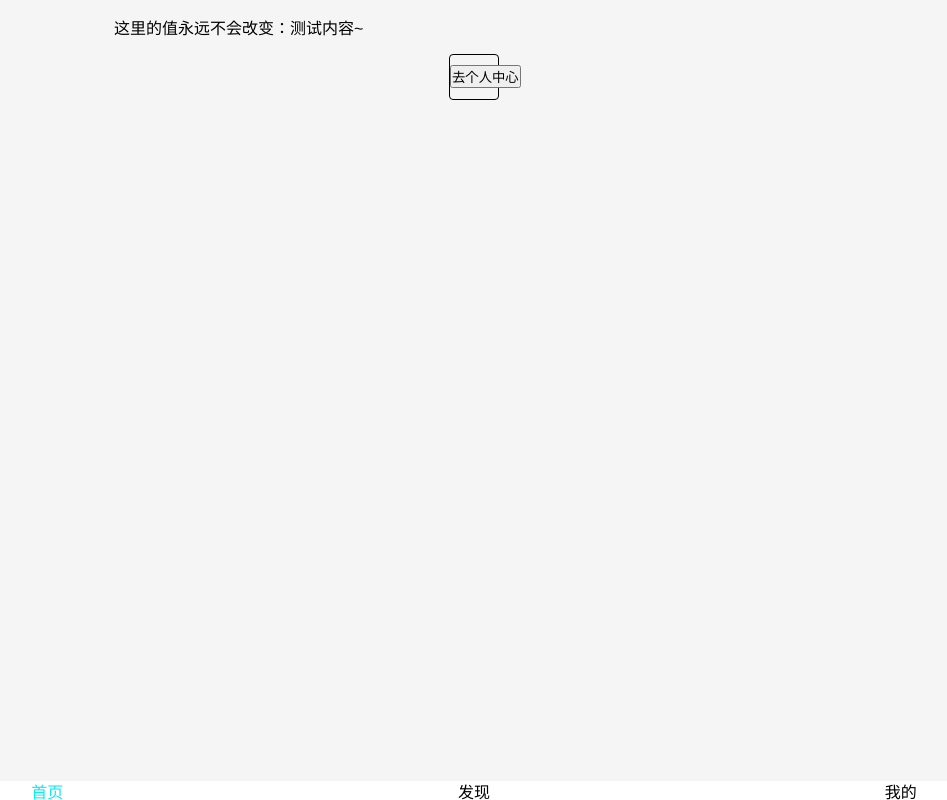
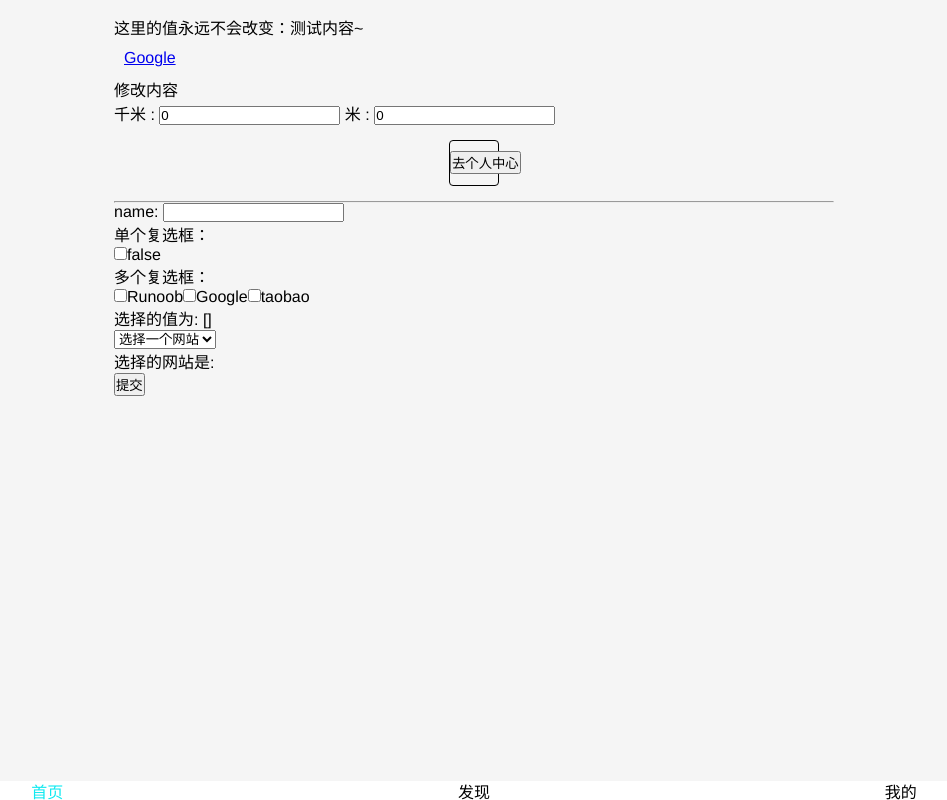
Before and after one commit to loewe0202/vue-app, a Vue app: page /index in a window 1280 px wide. Shown: the whole page, without its empty margins (166-1113 px from the left). Built offline with nearby package versions, Linux system fonts and the light colour scheme; what mint-ui would draw is missing.

Commit message:
代码提交

```diff
--- a/src/components/index.vue
+++ b/src/components/index.vue
@@ -2,10 +2,47 @@
     <div style="padding: 15px;">
         <div>
             <span v-once>这里的值永远不会改变：{{ msg }}</span>
+            <div style="margin: 10px;">
+                <a :href="url" :title="name">{{name}}</a>
+            </div>
+            <div @click="changeUrl">修改内容</div>
+        </div>
+        <div id="computed_props">
+            千米 :
+            <input type="text" v-model="kilometers"> 米 :
+            <input type="text" v-model="meters">
         </div>
         <div style="width: 3rem; border: 1px solid; textAlign: center; margin:15px auto; lineHeight: 44px; borderRadius: 4px;">
             <input type="button" value="去个人中心" @click="goMine">
         </div>
+        <hr>
+        <form v-on:submit.prevent="onSubmit">
+            <label>name:
+                <input type="text" :value="userName" @change="changeUserName">
+            </label>
+            <p>单个复选框：</p>
+            <input type="checkbox" id="checkbox" v-model="checked">
+            <label for="checkbox">{{ checked }}</label>
+            <p>多个复选框：</p>
+            <input type="checkbox" id="runoob" value="Runoob" v-model="checkedNames">
+            <label for="runoob">Runoob</label>
+            <input type="checkbox" id="google" value="Google" v-model="checkedNames">
+            <label for="google">Google</label>
+            <input type="checkbox" id="taobao" value="Taobao" v-model="checkedNames">
+            <label for="taobao">taobao</label>
+            <br>
+            <span>选择的值为: {{ checkedNames }}</span>
+            <br>
+            <select v-model="selected" name="fruit">
+                <option value="">选择一个网站</option>
+                <option value="www.runoob.com">Runoob</option>
+                <option value="www.google.com">Google</option>
+            </select>
+            <div id="output">
+                选择的网站是: {{selected}}
+            </div>
+            <button type="submit">提交</button>
+        </form>
     </div>
 </template>
 <script>
@@ -13,10 +50,49 @@ import { mapState, mapGetters, mapActions, mapMutations } from "vuex";
 export default {
     data() {
         return {
-            msg: "测试内容~"
+            userName: '',
+            name: "Google",
+            url: 'https://www.google.com',
+            msg: "测试内容~",
+            kilometers: 0,
+            meters: 0,
+            checked: false,
+            checkedNames: [],
+            selected: ''
         };
     },
+    watch: {
+        kilometers: function(val) {
+            this.kilometers = val;
+            this.meters = val * 1000;
+        },
+        meters: function(val) {
+            this.kilometers = val / 1000;
+            this.meters = val;
+        }
+    },
+    computed: {
+        site: {
+            get: function() {
+                return this.name + ' ' + this.url
+            },
+            set: function(newValue) {
+                var names = newValue.split(' ');
+                this.name = names[0];
+                this.url = names[names.length - 1]
+            }
+        }
+    },
     methods: {
+        changeUserName(e) {
+            console.log(e.target.value)
+        },
+        onSubmit() {
+            console.log("提交")
+        },
+        changeUrl() {
+            this.site = '百度 https:www.baidu.com';
+        },
         goMine() {
             this.$router.push({
                 path: "/mine"
```
